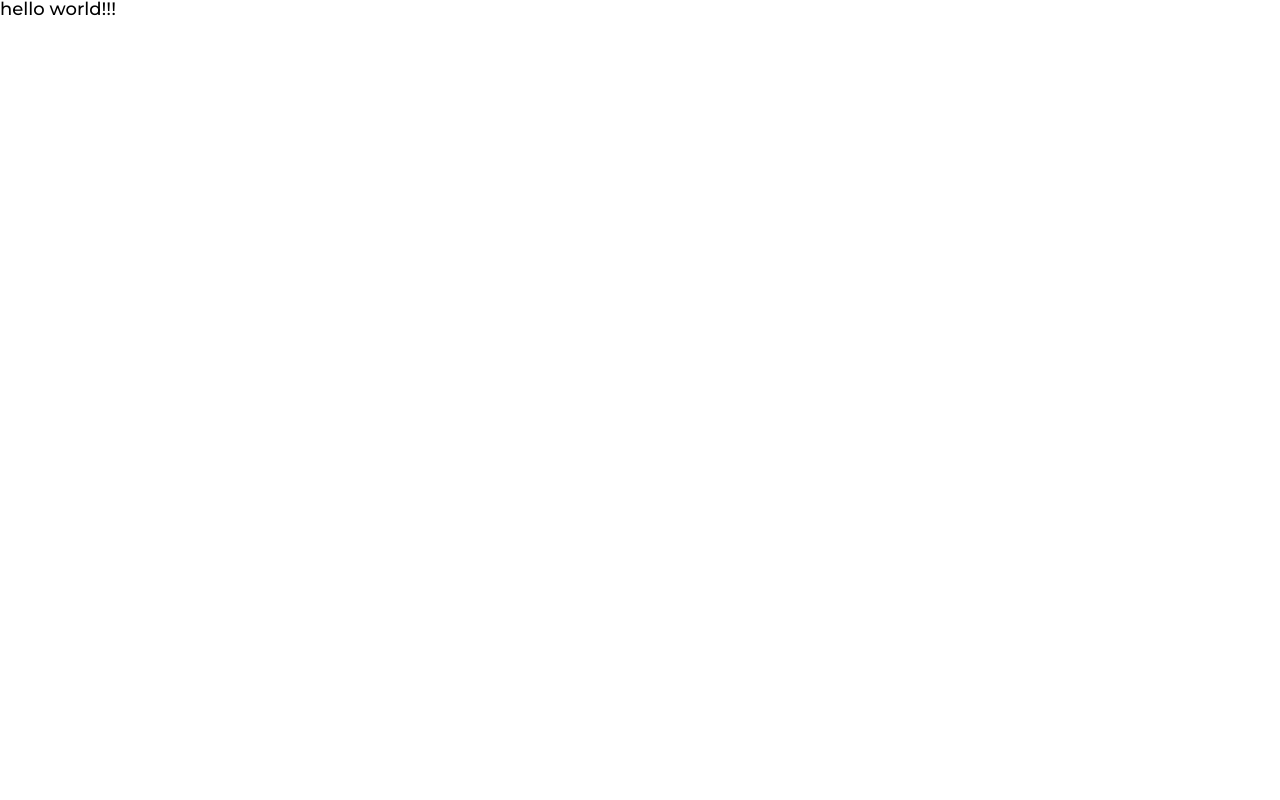
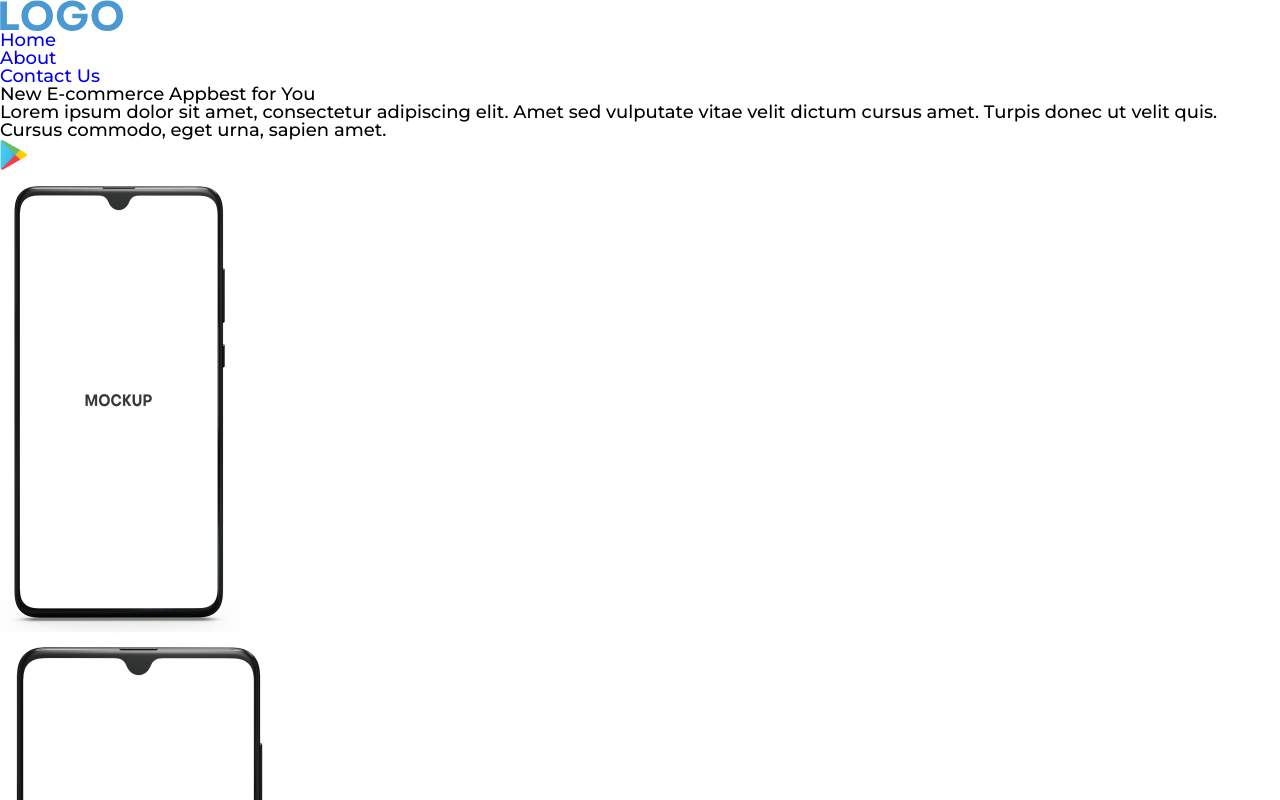
Before and after one commit to Zohid7717/website-for-e-commerce, a plain HTML site: page index.html in a window 1280 px wide. Shown: the top 800 px of the page. Drawn offline with Linux system fonts and the light colour scheme.

Commit message:
создание header и main

```diff
--- a/index.html
+++ b/index.html
@@ -8,6 +8,45 @@
   <title>Lesson #5</title>
 </head>
 <body>
-  <h1>hello world!!!</h1>
+  <header>
+    <div class="header__container u-container">
+      <div class="header__logo">
+        <a href="#"><img src="./img/icon/logo.svg" alt="logo"></a>
+      </div>
+      <div class="header__menu">
+        <ul>
+          <li><a href="#">Home</a></li>
+          <li><a href="#">About</a></li>
+          <li><a href="#">Contact Us</a></li>
+        </ul>
+      </div>
+    </div>
+  </header>
+  <main>
+    <div class="main__container u-container">
+      <div class="main__container-left">
+        <h1>New <span>E-commerce App</span>best for You</h1>
+        <p>Lorem ipsum dolor sit amet, consectetur adipiscing elit. Amet sed vulputate vitae velit dictum cursus amet. Turpis donec
+        ut velit quis. Cursus commodo, eget urna, sapien amet.</p>
+        <div class="main__button">
+          <a href="#" class="main__google-play">
+          <img src="/img/icon/g-play.png" alt="google-play">
+          </a>
+          <a href="#" class="main__app-story">
+            <img src="./img/icon/a-store.png" alt="app-story">
+          </a>
+        </div>
+         <div class="main__container-right">
+          <div class="main__container-right-bg"></div>
+          <div class="main__container-right-img1">
+            <img src="./img/image/mockup1 2.png" alt="Phone image">
+          </div>
+          <div class="main__container-right-img2">
+            <img src="./img/image/mockup1 3.png" alt="Phone image">
+          </div>
+         </div>
+      </div>
+    </div>
+  </main>
 </body>
 </html>
--- a/scss/style.scss
+++ b/scss/style.scss
@@ -14,3 +14,34 @@ body{
   font-weight: 500;
   font-size: 18px;
 }
+.header {
+
+  &__container {}
+
+  &__logo {}
+
+  &__menu {}
+}
+
+.u-container {}
+
+.main {
+
+  &__container {}
+
+  &__container-left {}
+
+  &__button {}
+
+  &__google-play {}
+
+  &__app-story {}
+
+  &__container-right {}
+
+  &__container-right-bg {}
+
+  &__container-right-img1 {}
+
+  &__container-right-img2 {}
+}
```
Also changed, not shown: fonts/HindSiliguri-Bold.ttf (deleted), fonts/HindSiliguri-Light.ttf (deleted), fonts/HindSiliguri-Medium.ttf (deleted), fonts/HindSiliguri-Regular.ttf (deleted), fonts/HindSiliguri-SemiBold.ttf (deleted), fonts/OFL.txt (deleted), fonts/objective/Objective-Bold.otf (added), fonts/objective/Objective-Medium.otf (added), fonts/objective/Objective-Regular.otf (added), fonts/philosopher/Philosopher-Regular.ttf (added), img/icon/a-store.png (added), img/icon/g-play.png (added), img/icon/logo.svg (added), img/image/mockup1 2.png (added), 1 more files.
